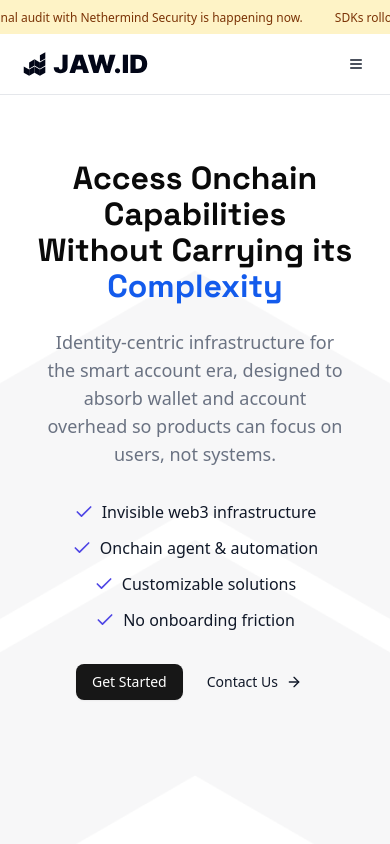
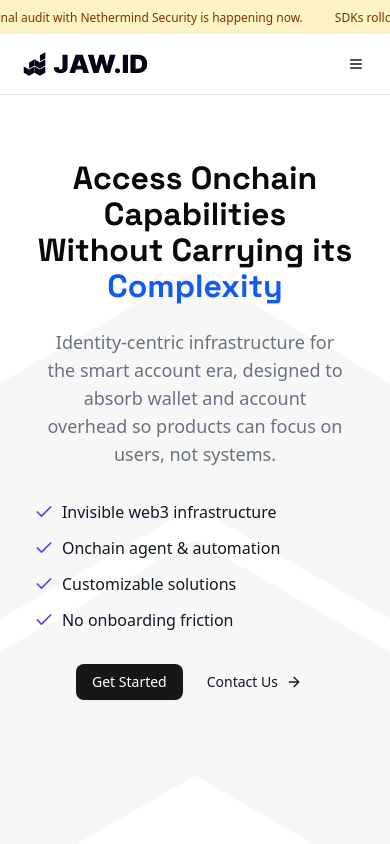
Before and after one commit to JustaName-id/jaw-landing, a Next.js app: page / in a window 390 px wide. Shown: the top 844 px of the page. Built offline with nearby package versions, Linux system fonts and the light colour scheme.

Commit message:
fix: bullet points on mobile

```diff
--- a/src/components/sections/hero/index.tsx
+++ b/src/components/sections/hero/index.tsx
@@ -49,7 +49,7 @@ export const Hero = () => {
           </p>
 
           {/* Checklist */}
-          <ul className="flex flex-wrap justify-center gap-x-6 gap-y-3 mb-8 max-w-[90%] mx-auto">
+          <ul className="flex flex-col md:flex-row md:flex-wrap md:justify-center gap-x-6 gap-y-3 mb-8 max-w-[90%] mx-auto">
             <li className={`flex items-center gap-2 ${mounted ? `animate-in fade-in duration-500 ${staggerDelays[200]}` : 'opacity-0'}`}>
               <Check className="w-5 h-5  text-[#4f46e5] flex-shrink-0" strokeWidth={2} />
               <span className="text-gray-900 font-medium whitespace-nowrap">
```
